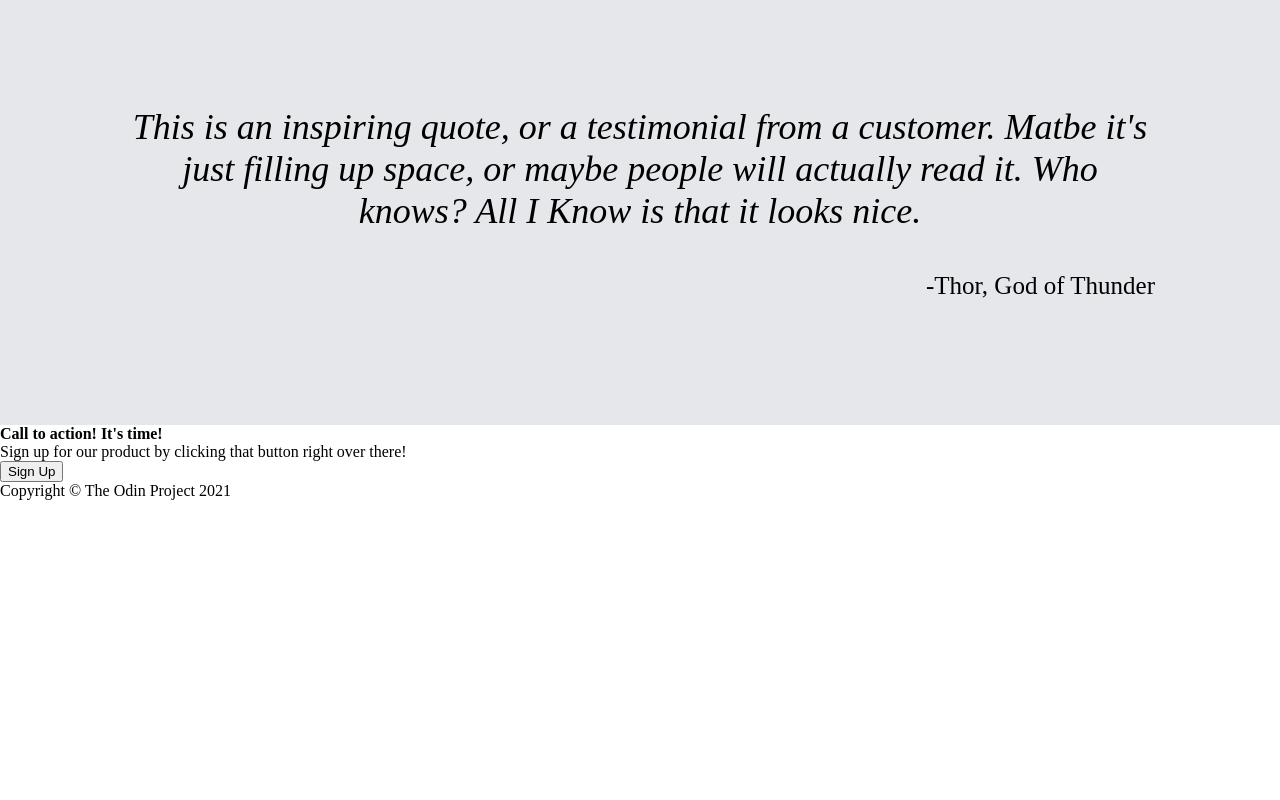
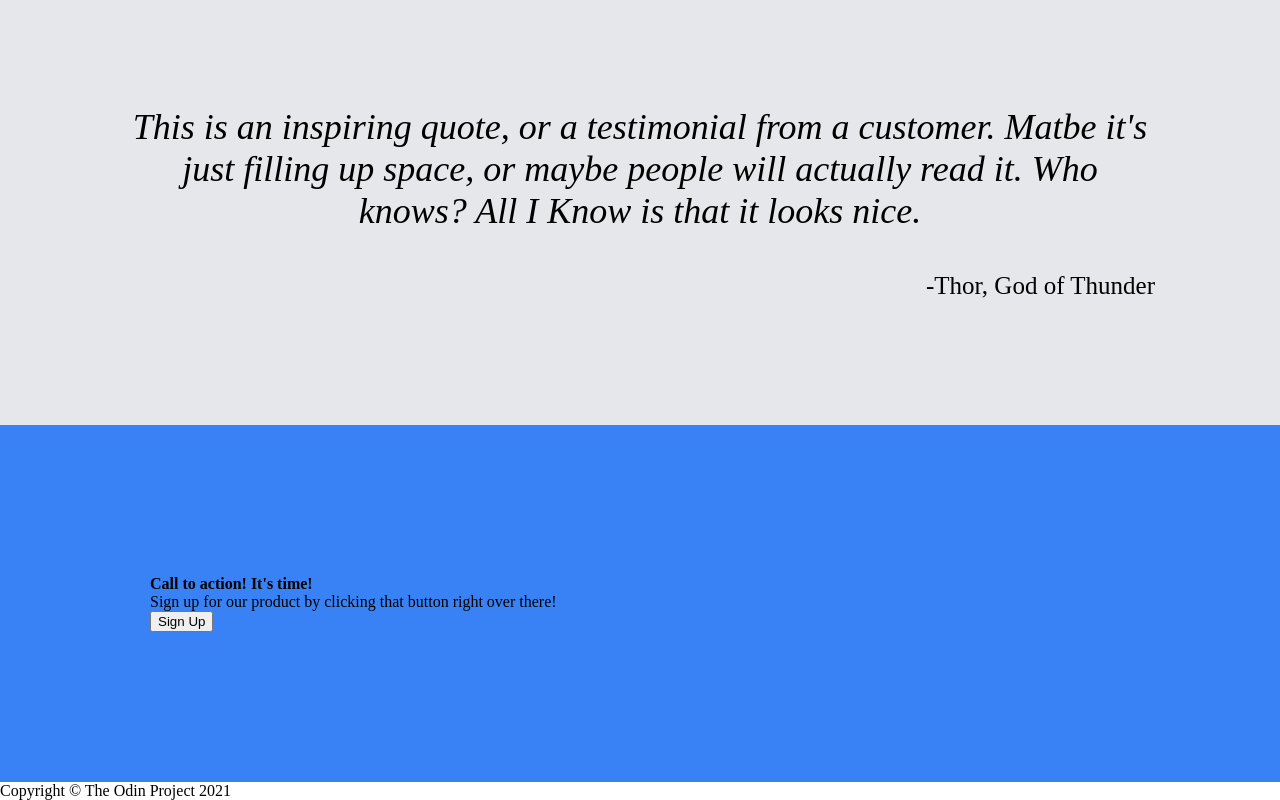
Before and after one commit to anmcodes/landing-page, a plain HTML site: page index.html in a window 1280 px wide. Shown: the part 989-1789 px from the top of the page. Before the commit the page ends 1489 px from the top, so only its background shows below. Drawn offline with Linux system fonts and the light colour scheme.

Commit message:
Start section 4

```diff
--- a/index.html
+++ b/index.html
@@ -69,11 +69,13 @@
             <p class="thor">-Thor, God of Thunder</p>
         </div>
 
-        <div>
+        <div class="section-four">
             <div>
                 <h4>Call to action! It's time!</h6>
                 <p>Sign up for our product by clicking that button right over there!</p>
-                <button>Sign Up</button>
+                <div>
+                    <button>Sign Up</button>
+                </div>
             </div>
         </div>
 
--- a/style.css
+++ b/style.css
@@ -138,3 +138,9 @@ a:hover {
     font-size:25px;
     text-align:right;
 }
+
+.section-four {
+    display:flex;
+    padding:150px;
+    background-color: #3882F6;
+}
```
